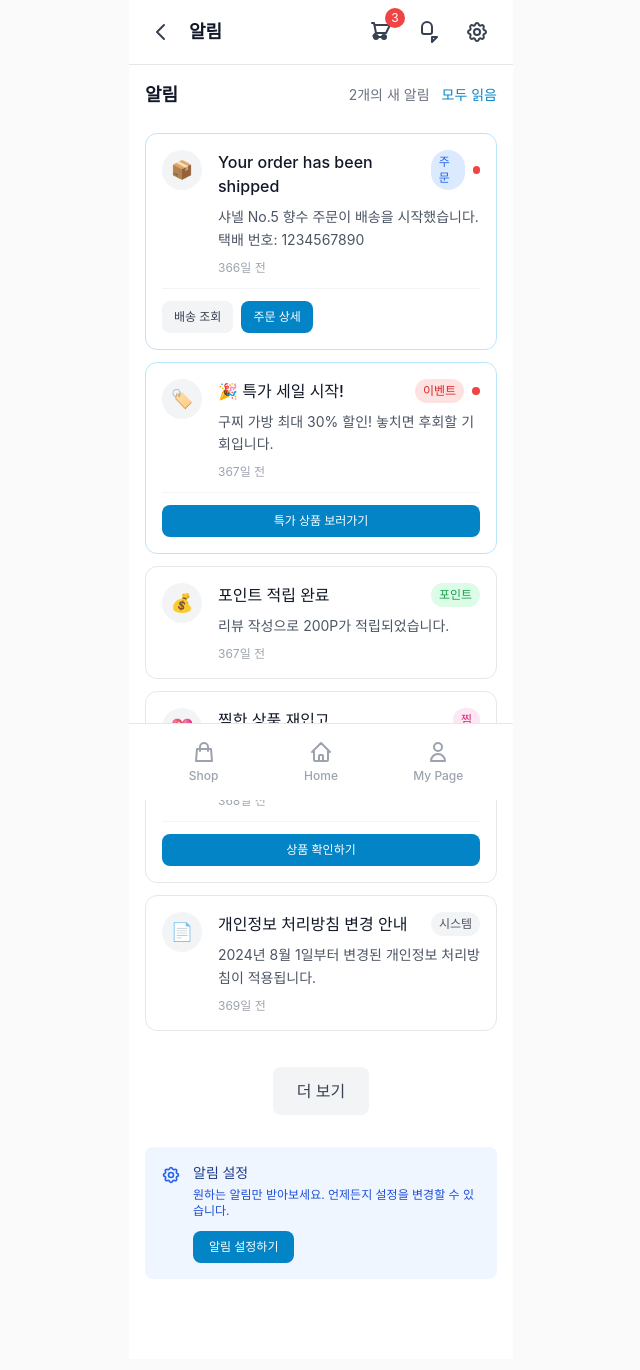
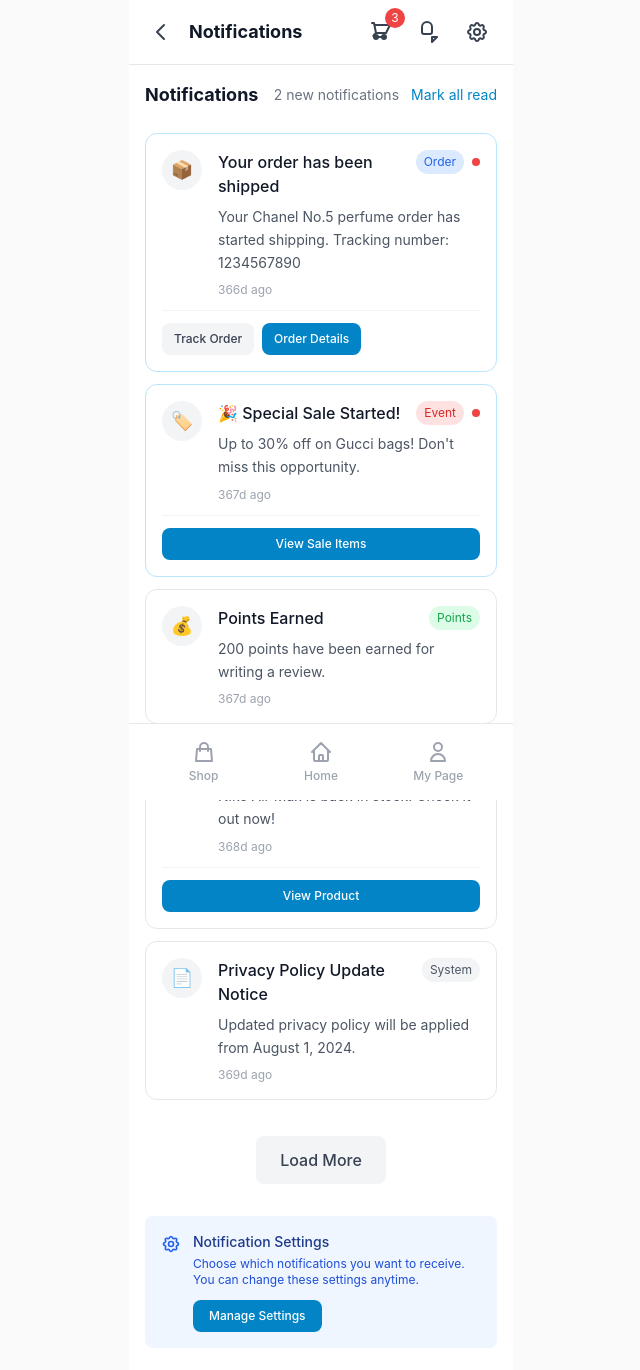
Before and after one commit to dasgddadqw231/trippcik, a Next.js app: page /notifications in a window 1280 px wide. Shown: the top 1370 px of the page, without its empty margins (319-959 px from the left). Built offline with nearby package versions, Linux system fonts and the light colour scheme.

Commit message:
Translate notifications page to English

```diff
--- a/src/app/notifications/page.tsx
+++ b/src/app/notifications/page.tsx
@@ -7,7 +7,7 @@ export default function NotificationsPage() {
       id: 1,
       type: 'order',
       title: 'Your order has been shipped',
-      message: '샤넬 No.5 향수 주문이 배송을 시작했습니다. 택배 번호: 1234567890',
+      message: 'Your Chanel No.5 perfume order has started shipping. Tracking number: 1234567890',
       time: '2024-08-03 14:30',
       isRead: false,
       icon: '📦'
@@ -15,8 +15,8 @@ export default function NotificationsPage() {
     {
       id: 2,
       type: 'promotion',
-      title: '🎉 특가 세일 시작!',
-      message: '구찌 가방 최대 30% 할인! 놓치면 후회할 기회입니다.',
+      title: '🎉 Special Sale Started!',
+      message: 'Up to 30% off on Gucci bags! Don\'t miss this opportunity.',
       time: '2024-08-03 10:15',
       isRead: false,
       icon: '🏷️'
@@ -24,8 +24,8 @@ export default function NotificationsPage() {
     {
       id: 3,
       type: 'point',
-      title: '포인트 적립 완료',
-      message: '리뷰 작성으로 200P가 적립되었습니다.',
+      title: 'Points Earned',
+      message: '200 points have been earned for writing a review.',
       time: '2024-08-02 16:45',
       isRead: true,
       icon: '💰'
@@ -33,8 +33,8 @@ export default function NotificationsPage() {
     {
       id: 4,
       type: 'wishlist',
-      title: '찜한 상품 재입고',
-      message: '나이키 에어맥스가 재입고되었습니다. 지금 확인해보세요!',
+      title: 'Wishlist Item Restocked',
+      message: 'Nike Air Max is back in stock. Check it out now!',
       time: '2024-08-02 09:20',
       isRead: true,
       icon: '💝'
@@ -42,8 +42,8 @@ export default function NotificationsPage() {
     {
       id: 5,
       type: 'system',
-      title: '개인정보 처리방침 변경 안내',
-      message: '2024년 8월 1일부터 변경된 개인정보 처리방침이 적용됩니다.',
+      title: 'Privacy Policy Update Notice',
+      message: 'Updated privacy policy will be applied from August 1, 2024.',
       time: '2024-08-01 12:00',
       isRead: true,
       icon: '📄'
@@ -57,11 +57,11 @@ export default function NotificationsPage() {
     const notificationTime = new Date(dateString)
     const diffInHours = Math.floor((now.getTime() - notificationTime.getTime()) / (1000 * 60 * 60))
 
-    if (diffInHours < 1) return '방금 전'
-    if (diffInHours < 24) return `${diffInHours}시간 전`
+    if (diffInHours < 1) return 'Just now'
+    if (diffInHours < 24) return `${diffInHours}h ago`
 
     const diffInDays = Math.floor(diffInHours / 24)
-    return `${diffInDays}일 전`
+    return `${diffInDays}d ago`
   }
 
   const getTypeColor = (type: string) => {
@@ -77,29 +77,29 @@ export default function NotificationsPage() {
 
   const getTypeName = (type: string) => {
     switch (type) {
-      case 'order': return '주문'
-      case 'promotion': return '이벤트'
-      case 'point': return '포인트'
-      case 'wishlist': return '찜'
-      case 'system': return '시스템'
-      default: return '알림'
+      case 'order': return 'Order'
+      case 'promotion': return 'Event'
+      case 'point': return 'Points'
+      case 'wishlist': return 'Wishlist'
+      case 'system': return 'System'
+      default: return 'Notification'
     }
   }
 
   return (
     <>
-      <TopHeader title="알림" showBack={true} />
+      <TopHeader title="Notifications" showBack={true} />
 
       <div className="page-content px-4">
         {/* Header */}
         <div className="flex items-center justify-between mb-6">
-          <h2 className="text-lg font-bold text-gray-900">알림</h2>
+          <h2 className="text-lg font-bold text-gray-900">Notifications</h2>
           <div className="flex items-center gap-3">
             <span className="text-sm text-gray-500">
-              {unreadCount > 0 && `${unreadCount}개의 새 알림`}
+              {unreadCount > 0 && `${unreadCount} new notifications`}
             </span>
             <button className="text-sm text-primary-600 hover:underline">
-              모두 읽음
+              Mark all read
             </button>
           </div>
         </div>
@@ -152,21 +152,21 @@ export default function NotificationsPage() {
                 {notification.type === 'order' && (
                   <div className="mt-3 pt-3 border-t border-gray-100">
                     <div className="flex gap-2">
-                      <button className="btn-secondary text-xs px-3 py-2">배송 조회</button>
-                      <button className="btn-primary text-xs px-3 py-2">주문 상세</button>
+                      <button className="btn-secondary text-xs px-3 py-2">Track Order</button>
+                      <button className="btn-primary text-xs px-3 py-2">Order Details</button>
                     </div>
                   </div>
                 )}
 
                 {notification.type === 'promotion' && (
                   <div className="mt-3 pt-3 border-t border-gray-100">
-                    <button className="btn-primary text-xs px-3 py-2 w-full">특가 상품 보러가기</button>
+                    <button className="btn-primary text-xs px-3 py-2 w-full">View Sale Items</button>
                   </div>
                 )}
 
                 {notification.type === 'wishlist' && (
                   <div className="mt-3 pt-3 border-t border-gray-100">
-                    <button className="btn-primary text-xs px-3 py-2 w-full">상품 확인하기</button>
+                    <button className="btn-primary text-xs px-3 py-2 w-full">View Product</button>
                   </div>
                 )}
               </div>
@@ -174,7 +174,7 @@ export default function NotificationsPage() {
 
             {/* Load More */}
             <div className="text-center pt-6">
-              <button className="btn-secondary px-6 py-3">더 보기</button>
+              <button className="btn-secondary px-6 py-3">Load More</button>
             </div>
           </div>
         ) : (
@@ -185,8 +185,8 @@ export default function NotificationsPage() {
                 <path strokeLinecap="round" strokeLinejoin="round" strokeWidth={2} d="M15 17h5l-5 5v-5zM5 12V7a5 5 0 1110 0v5a2 2 0 01-2 2H7a2 2 0 01-2-2z" />
               </svg>
             </div>
-            <h3 className="font-medium text-gray-900 mb-2">새로운 알림이 없어요</h3>
-            <p className="text-sm text-gray-500">새로운 소식이 있으면 알려드릴게요</p>
+            <h3 className="font-medium text-gray-900 mb-2">No new notifications</h3>
+            <p className="text-sm text-gray-500">We'll notify you when there's new updates</p>
           </div>
         )}
 
@@ -198,12 +198,12 @@ export default function NotificationsPage() {
               <path strokeLinecap="round" strokeLinejoin="round" strokeWidth={2} d="M15 12a3 3 0 11-6 0 3 3 0 016 0z" />
             </svg>
             <div>
-              <h4 className="font-medium text-blue-900 text-sm mb-1">알림 설정</h4>
+              <h4 className="font-medium text-blue-900 text-sm mb-1">Notification Settings</h4>
               <p className="text-blue-700 text-xs mb-3">
-                원하는 알림만 받아보세요. 언제든지 설정을 변경할 수 있습니다.
+                Choose which notifications you want to receive. You can change these settings anytime.
               </p>
               <button className="btn-primary text-xs px-4 py-2">
-                알림 설정하기
+                Manage Settings
               </button>
             </div>
           </div>
```
